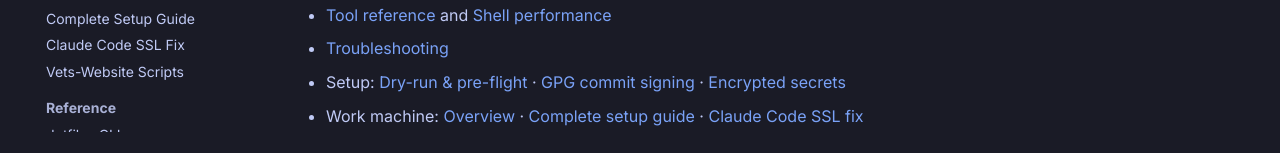
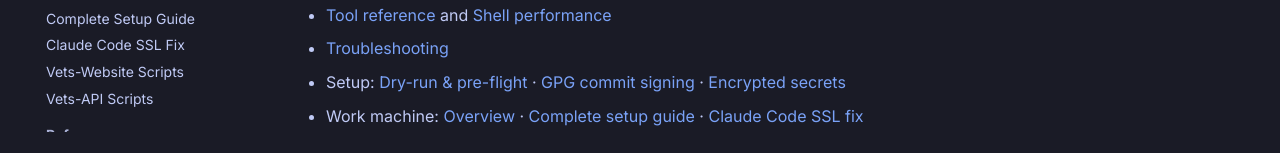
Before and after one commit to bradbergeron-us/dotfiles, an MkDocs documentation site: the page built from docs/index.md, in a window 1280 px wide and 900 px high, scrolled down 607 px. Shown: the part 744-897 px from the top of the window. Built offline with MkDocs 1.6.1 and Material for MkDocs 9.7.7, drawn with Linux system fonts in a browser that asks for light colours; comment, search, counter and statistics services are not loaded.

Commit message:
docs: add vets-api documentation to mkdocs site
Adds the vets-api.md documentation to the Work Machine section of the docs site, positioned after vets-website.md for consistency.

Co-Authored-By: Claude Opus 4.6 <noreply@anthropic.com>

```diff
--- a/mkdocs.yml
+++ b/mkdocs.yml
@@ -105,6 +105,7 @@ nav:
       - Complete Setup Guide: work-setup-complete.md
       - Claude Code SSL Fix: claude-code-ssl-fix.md
       - Vets-Website Scripts: vets-website.md
+      - Vets-API Scripts: vets-api.md
   - Reference:
       - dotfiles CLI: cli.md
       - Zsh Configuration: zsh.md
```
